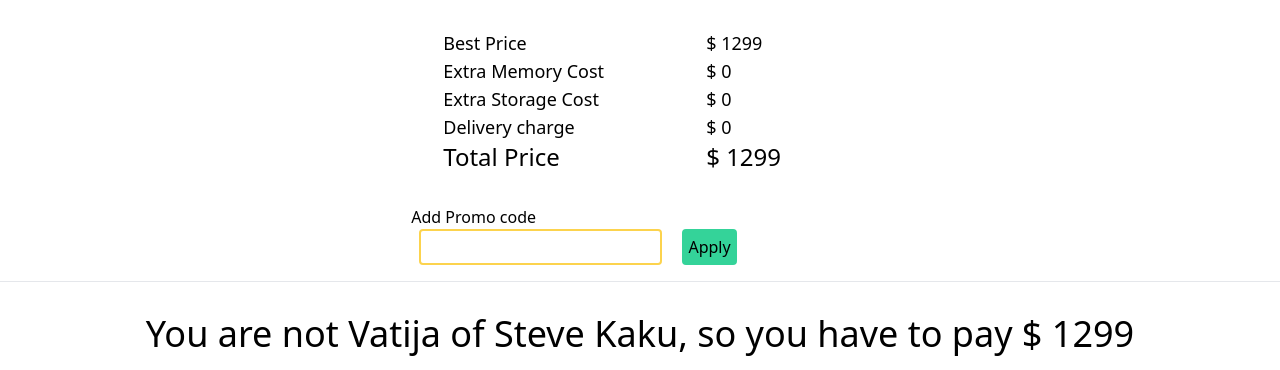
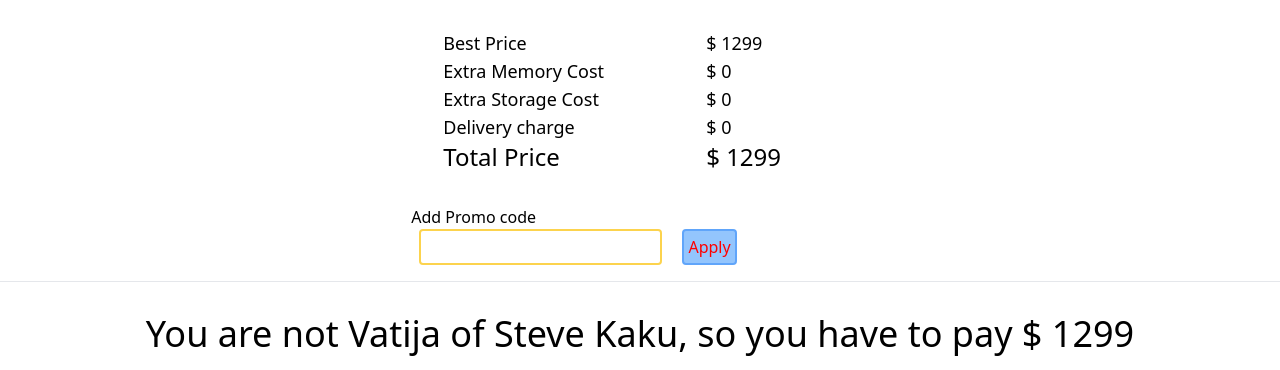
Before and after one commit to NobiSamid/Mac-assignment-5, a plain HTML site: page index.html in a window 1280 px wide. Both pictures are taken after a click on the button "Apply". Shown: the part 567-937 px from the top of the page. Drawn offline with nearby package versions, Linux system fonts and the light colour scheme.

Commit message:
promo code button disable function addedd

```diff
--- a/index.html
+++ b/index.html
@@ -67,7 +67,7 @@
             <div class="mb-4">
                 <h6 class="font-medium">Add Promo code</h6>
                 <input id="code" type="text" class="p-1 mx-2 border-2 border-yellow-300 cursor-text focul:border-3 rounded">
-                <button id="submit" class=" bg-red-400 p-1 mx-2 border-2 border-red-400 cursor-pointer focus:bg-green-400 rounded focus:border-green-400">Apply</button>
+                <button id="submit" class="font-medium bg-blue-300 p-1 mx-2 border-2 border-blue-400 cursor-pointer focus:bg-green-400 rounded focus:border-green-400">Apply</button>
             </div>
         </section>
     </main>
--- a/java-script/app.js
+++ b/java-script/app.js
@@ -95,11 +95,15 @@ document.getElementById('submit').addEventListener
         const offerPrice = totalPrice * (80/100) ;
         console.log(offerPrice)
         document.getElementById('offer').innerText = offerPrice;
+        document.getElementById('submit').disabled = true;
+        document.getElementById('submit').style.color = 'green';
     }
     else{
         document.getElementById('not-vatija').style.display='block';
         document.getElementById('no-offer').innerText = document.getElementById('total').innerText;
         document.getElementById('vatija').style.display='none';
+        document.getElementById('submit').disabled = true;
+        document.getElementById('submit').style.color = 'red';
     }
     document.getElementById('code').value = '';
 })
```
